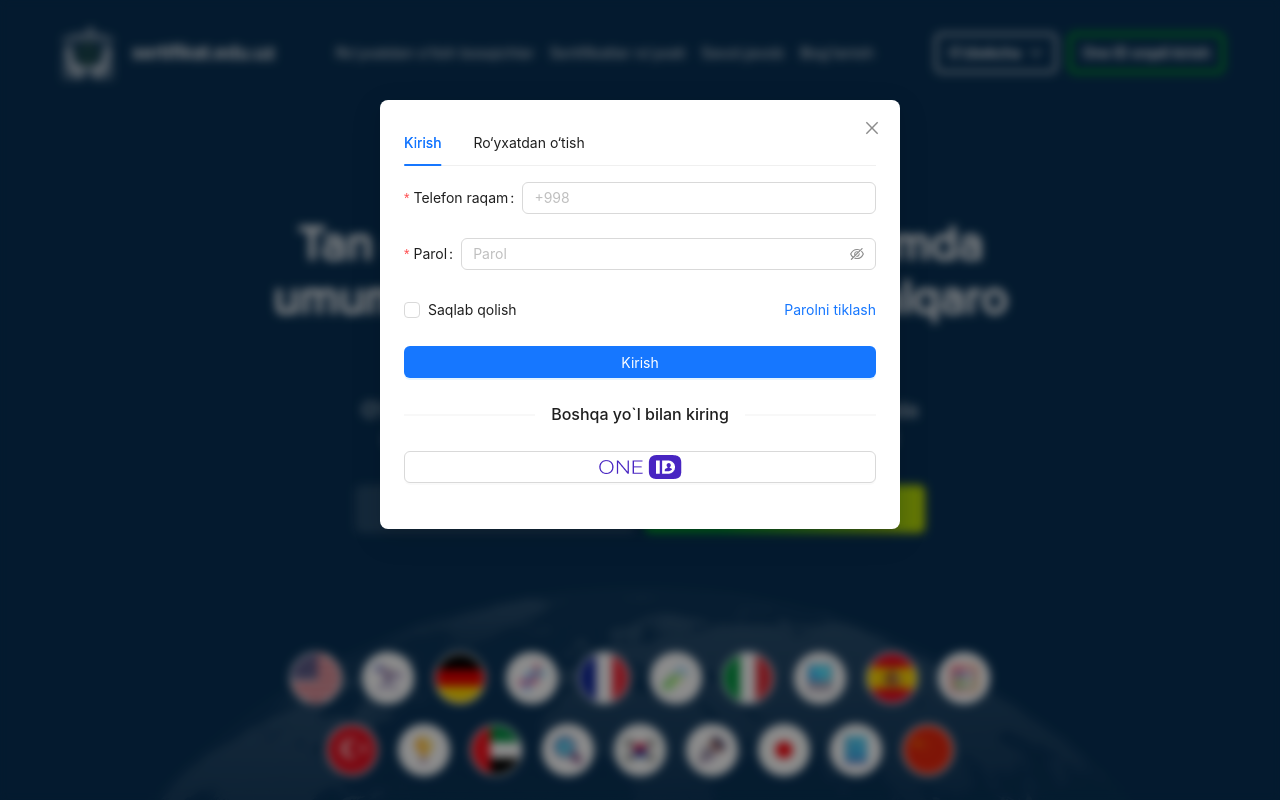
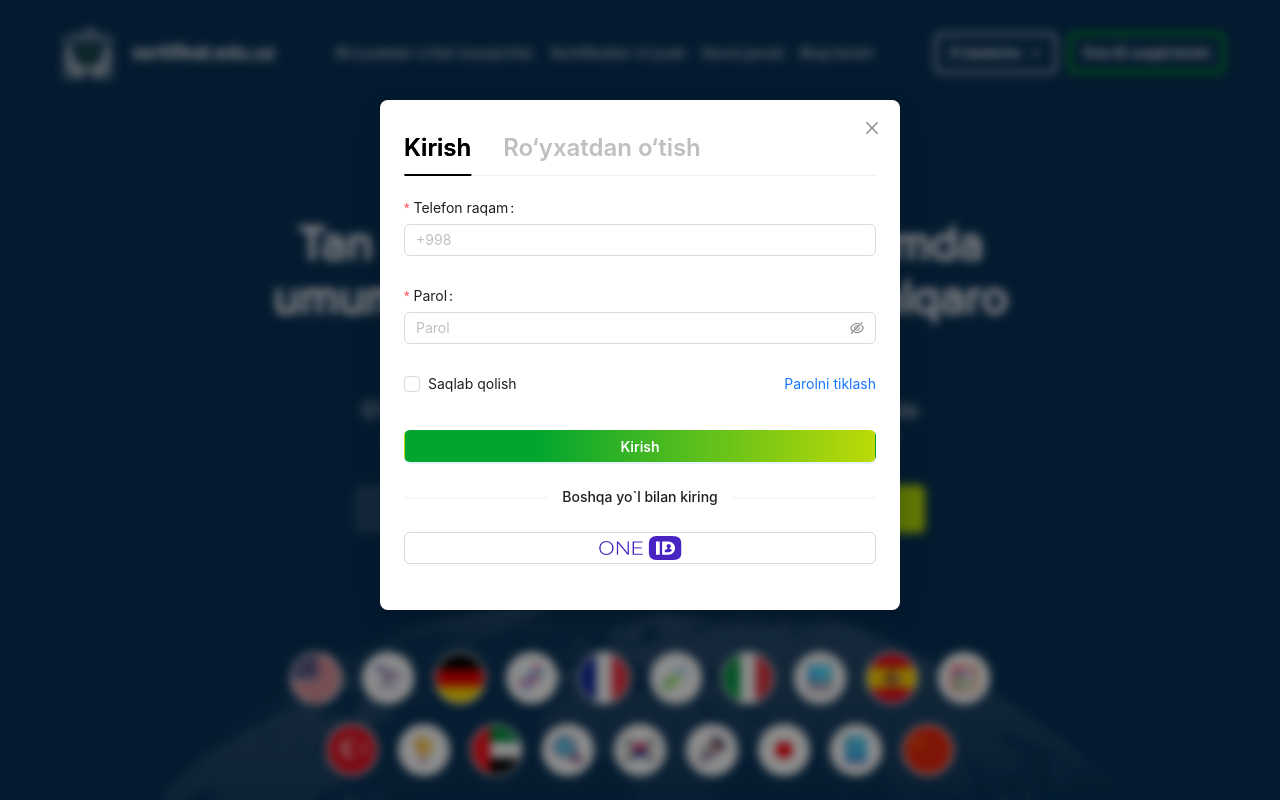
Before and after one commit to Jahongirhacking/sertifikat.edu.uz, a Next.js app: page / in a window 1280 px wide. Both pictures are taken after a click on the button "Tizimga kirish". Shown: the top 800 px of the page. Built offline with nearby package versions, Linux system fonts and the light colour scheme.

Commit message:
fix: handle sms modal

```diff
--- a/app/_components/main_page/AuthButtons.scss
+++ b/app/_components/main_page/AuthButtons.scss
@@ -1,3 +1,5 @@
+@import "../../_styles/colors.scss";
+
 .auth-btns {
   display: flex;
   gap: 10px;
@@ -32,3 +34,100 @@
     }
   }
 }
+
+.ant-modal {
+  .ant-btn-primary {
+    background: $greenGradient;
+    &:hover {
+      background: $greenGradient !important;
+    }
+  }
+}
+
+.ant-modal.signIn-signUp-modal {
+  .ant-modal-content {
+    .ant-tabs {
+      &-nav {
+        &-list {
+          .ant-tabs-tab {
+            .ant-typography {
+              font-size: 24px;
+              line-height: 32px;
+              margin: auto;
+              color: rgba(#000, 25%);
+            }
+            &-active {
+              .ant-typography {
+                color: black;
+              }
+            }
+          }
+          .ant-tabs-ink-bar {
+            background: black;
+          }
+        }
+      }
+
+      .ant-tabs-content {
+        .ant-tabs-tabpane {
+          .ant-form {
+            text-align: center;
+            display: flex;
+            flex-direction: column;
+
+            .ant-radio-group {
+              display: flex;
+              align-items: center;
+              gap: 10px;
+              margin: auto;
+
+              .ant-radio-wrapper {
+                background-color: #f5f5f5;
+                padding: 8px;
+                border-radius: 4px;
+
+                &-checked {
+                  background-color: #e6f4ff;
+                }
+              }
+            }
+
+            &-item {
+              &-row {
+                align-items: flex-start;
+                flex-direction: column;
+
+                input {
+                  width: 100%;
+                  text-align: left;
+                }
+              }
+            }
+            &-item-control {
+              width: 100%;
+              flex: none;
+
+              .ant-space {
+                margin-top: 10px;
+              }
+
+              .ant-divider .ant-divider-inner-text {
+                font-size: 14px;
+                line-height: 22px;
+              }
+
+              .ant-btn-primary {
+                background: $greenGradient;
+              }
+
+              .ant-btn {
+                padding: 8px;
+                font-weight: 600;
+              }
+            }
+          }
+        }
+      }
+    }
+  }
+}
--- a/app/_components/main_page/AuthButtons.tsx
+++ b/app/_components/main_page/AuthButtons.tsx
@@ -1,6 +1,6 @@
 "use client";
 
-import { Button, Form, Input, Modal, Space, Tabs, TabsProps } from "antd";
+import { Button, Form, Input, Modal, Space, Tabs, TabsProps, Typography } from "antd";
 import "./AuthButtons.scss";
 import { useState } from "react";
 import SignInForm from "../forms/SignInForm";
@@ -17,18 +17,22 @@ const AuthButtons = () => {
     const [showModalSMS, setShowModalSMS] = useState(false);
     const [activeTab, setActiveTab] = useState<"signIn" | "signUp">("signIn")
 
+    const handleModalSMS = () => {
+        setShowModal(false);
+        setShowModalSMS(true);
+    }
+
     const items: TabsProps['items'] = [
         {
             key: 'signIn',
-            label: 'Kirish',
+            label: <Typography.Title level={2}>Kirish</Typography.Title>,
             children: <SignInForm />,
         },
         {
             key: 'signUp',
-            label: 'Ro‘yxatdan o‘tish',
+            label: <Typography.Title level={2}>Ro‘yxatdan o‘tish</Typography.Title>,
             children: <SignUpForm
-                setShowModalSMS={setShowModalSMS}
-                setShowModal={setShowModal}
+                showModalSMS={() => handleModalSMS()}
             />,
         },
     ];
@@ -52,7 +56,9 @@ const AuthButtons = () => {
 
             <Modal
                 open={showModal}
-                onCancel={() => setShowModal(false)} footer={null}
+                onCancel={() => setShowModal(false)}
+                footer={null}
+                className="signIn-signUp-modal"
             >
                 <Tabs
                     activeKey={activeTab}
@@ -84,7 +90,7 @@ const AuthButtons = () => {
                         <Input placeholder="SMS kodni kiriting" />
                     </Form.Item>
 
-                    <Link href="#" style={{ display: "inline-block", paddingBottom: "15px" }}>
+                    <Link href="#" style={{ display: "inline-block", paddingBottom: "15px", color: "#1677FF" }}>
                         SMS kodni qayta yuborish
                     </Link>
 
@@ -98,7 +104,7 @@ const AuthButtons = () => {
                                 type="primary"
                                 htmlType="submit"
                             >
-                                Davom ettirish
+                                Tasdiqlash
                             </Button>
                         </Link>
                         <Button disabled>
```
